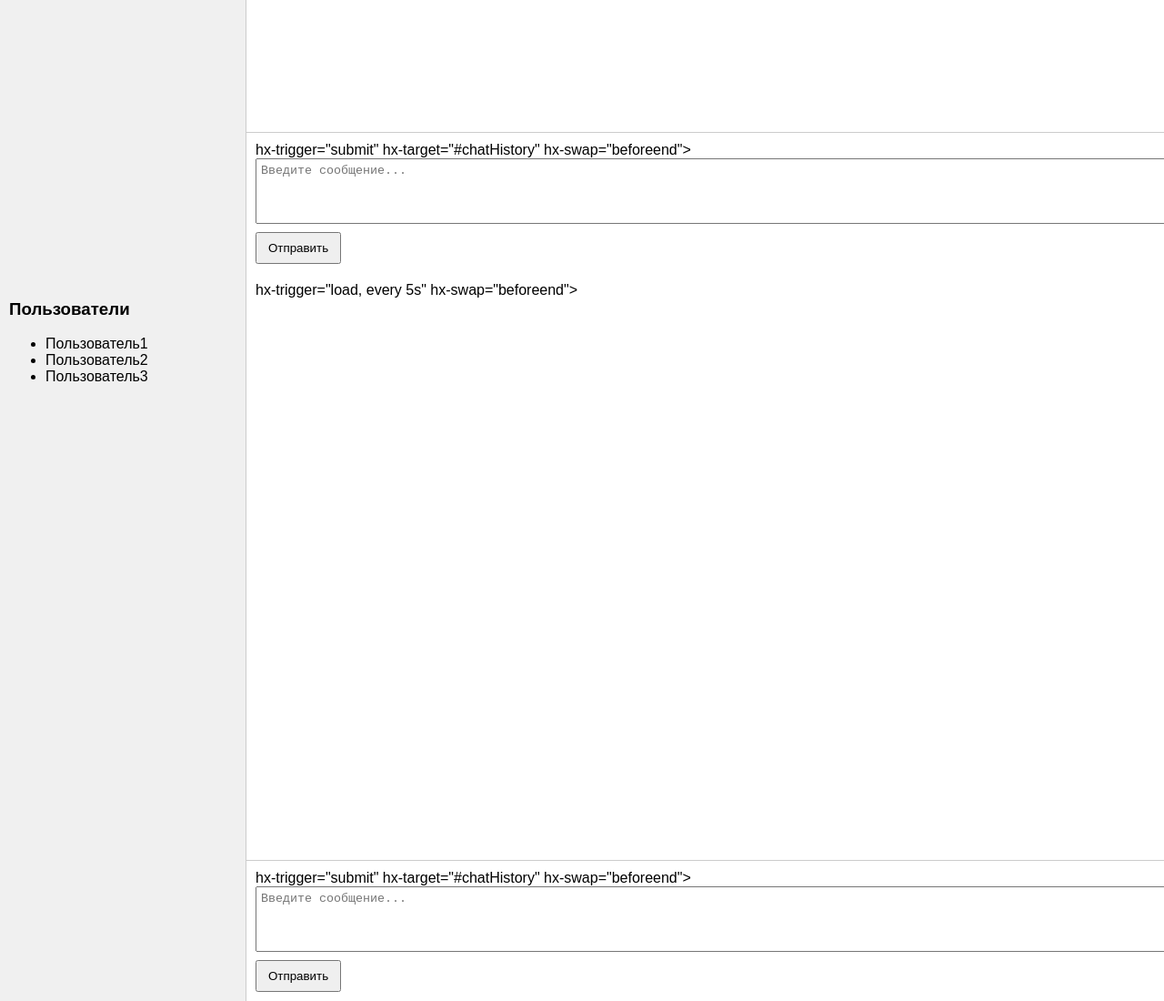
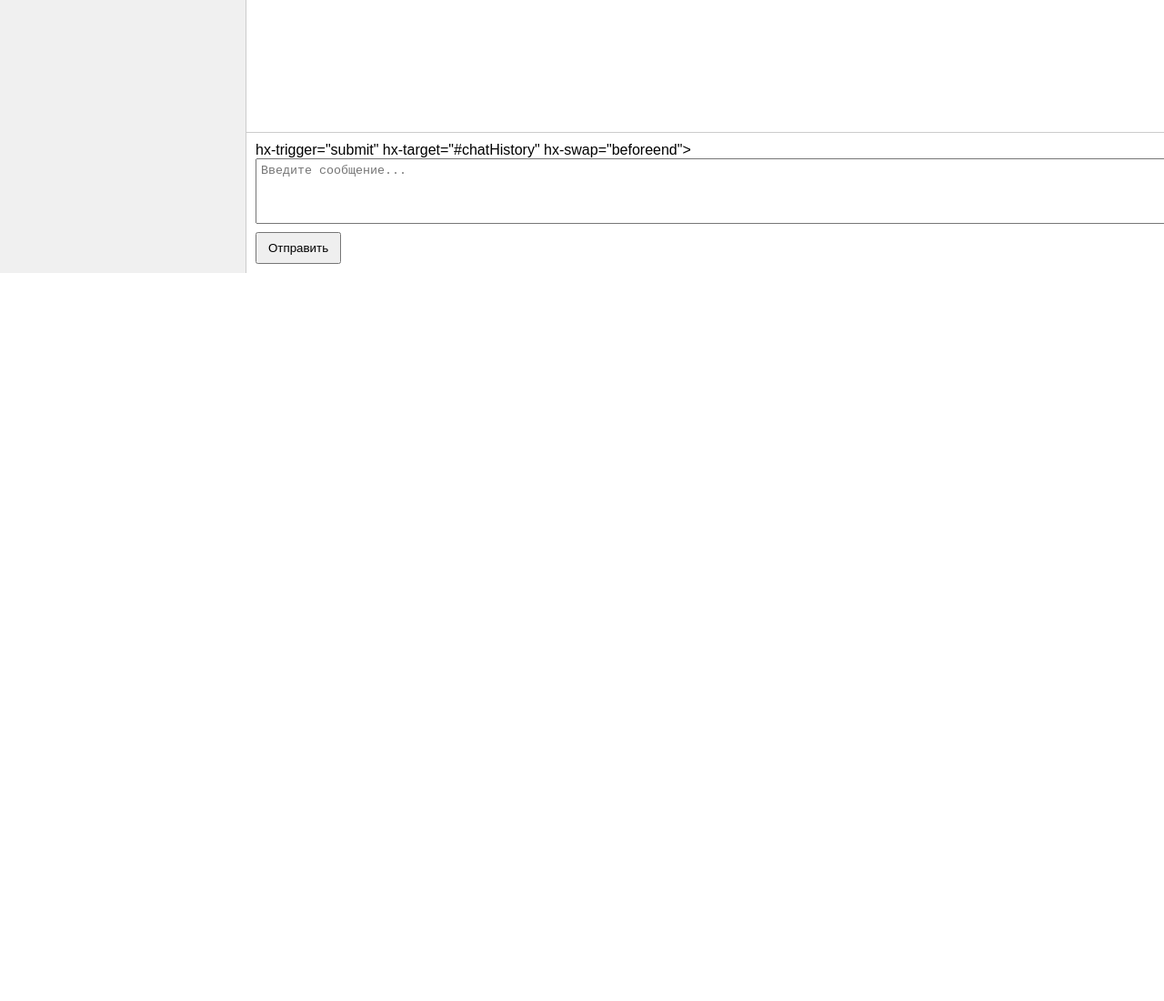
Before and after one commit to udisondev/udisend, a plain HTML site: page static/index.html in a window 1280 px wide. Shown: the part 500-1600 px from the top of the page at 91% size. After the commit the page ends 800 px from the top, so only its background shows below. Drawn offline with Linux system fonts and the light colour scheme.

Commit message:
fix messages

```diff
--- a/static/index.html
+++ b/static/index.html
@@ -78,80 +78,3 @@
   </div>
 </body>
 </html>
-<!DOCTYPE html>
-<html lang="ru">
-<head>
-  <meta charset="UTF-8">
-  <title>Чат на htmx</title>
-  <!-- Подключение htmx -->
-  <script src="https://unpkg.com/htmx.org@1.9.2"></script>
-  <style>
-    body { margin: 0; font-family: Arial, sans-serif; }
-    .container { display: flex; height: 100vh; }
-    .sidebar {
-      width: 250px;
-      background: #f0f0f0;
-      border-right: 1px solid #ccc;
-      padding: 10px;
-      overflow-y: auto;
-    }
-    .chat-area {
-      flex: 1;
-      display: flex;
-      flex-direction: column;
-    }
-    .chat-history {
-      flex: 1;
-      padding: 10px;
-      overflow-y: auto;
-      border-bottom: 1px solid #ccc;
-    }
-    .chat-input {
-      padding: 10px;
-    }
-    .chat-input textarea {
-      width: 100%;
-      height: 60px;
-      resize: none;
-      padding: 5px;
-    }
-    .chat-input button {
-      margin-top: 5px;
-      padding: 8px 12px;
-    }
-  </style>
-</head>
-<body>
-  <div class="container">
-    <!-- Левая колонка со списком пользователей -->
-    <div class="sidebar" id="userList">
-      <h3>Пользователи</h3>
-      <ul>
-        <li>Пользователь1</li>
-        <li>Пользователь2</li>
-        <li>Пользователь3</li>
-      </ul>
-    </div>
-    <!-- Правая часть: область переписки и ввод сообщения -->
-    <div class="chat-area">
-      <!-- Область переписки -->
-      <div class="chat-history" id="chatHistory"
-           hx-get="/chat/messages"          <!-- URL для получения сообщений -->
-           hx-trigger="load, every 5s"       <!-- Автоматическое обновление при загрузке и каждые 5 секунд -->
-           hx-swap="beforeend">              <!-- Добавление новых сообщений в конец -->
-        <!-- Здесь будут динамически подгружаться сообщения -->
-      </div>
-      <!-- Форма ввода сообщения -->
-      <div class="chat-input">
-        <form hx-post="/chat/send"         <!-- URL для отправки сообщений -->
-              hx-trigger="submit"          <!-- Отправка формы при сабмите -->
-              hx-target="#chatHistory"     <!-- Цель обновления - область переписки -->
-              hx-swap="beforeend">         <!-- Добавление нового сообщения в конец переписки -->
-          <textarea name="message" placeholder="Введите сообщение..."></textarea>
-          <button type="submit">Отправить</button>
-        </form>
-      </div>
-    </div>
-  </div>
-</body>
-</html>
```
Also changed, not shown: 1 other file.
